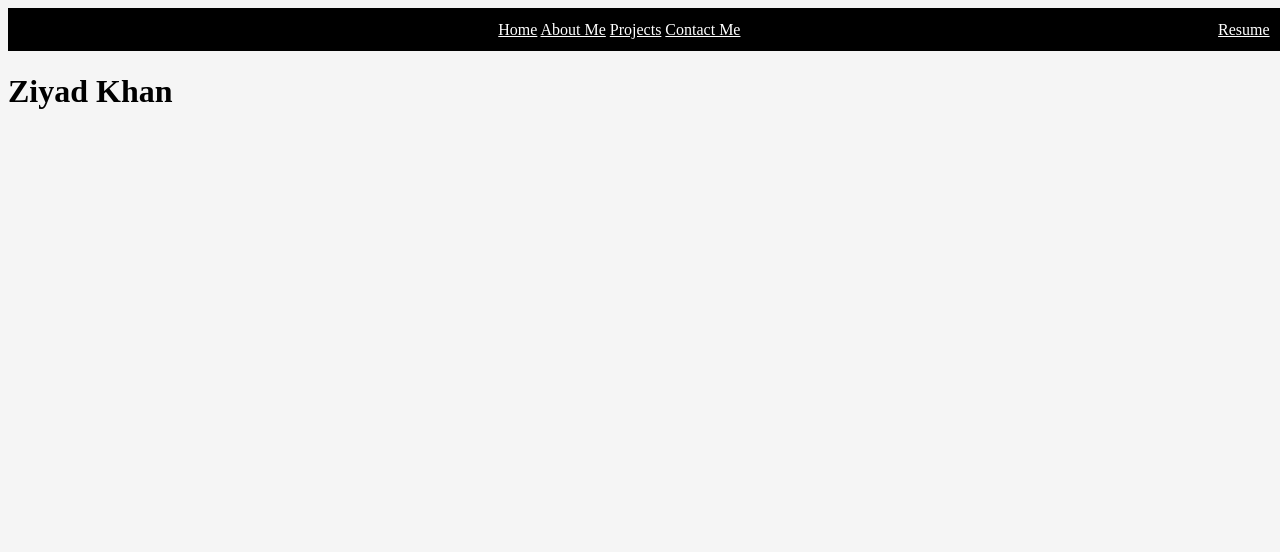
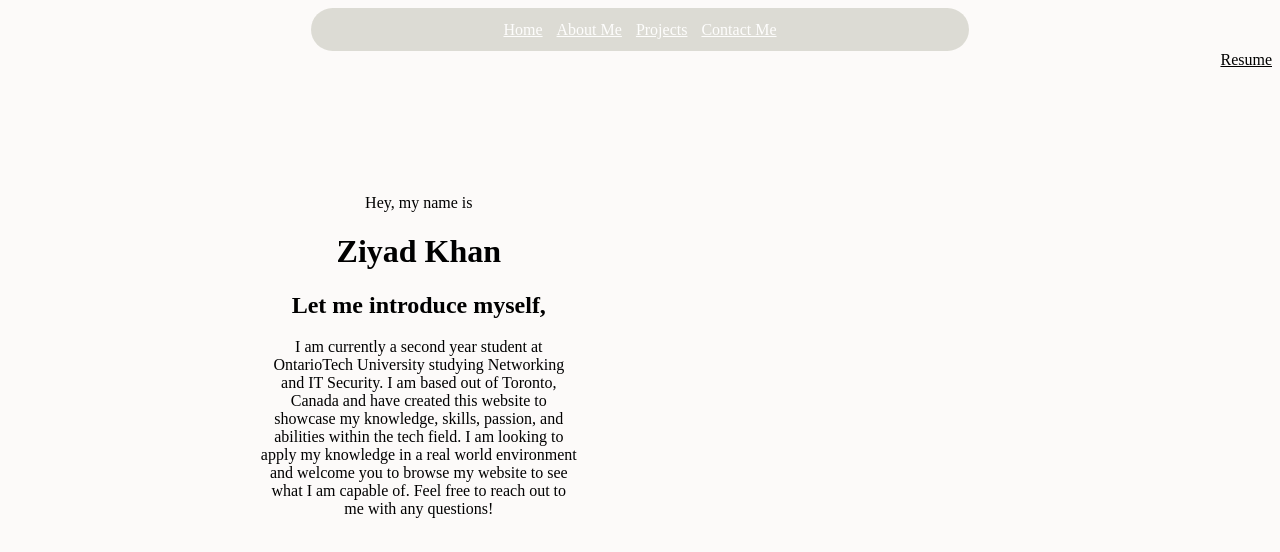
Before and after one commit to ZiyadK1520/Ziyad-Khan-Portfolio, a plain HTML site: page index.html in a window 1280 px wide. Drawn offline with Linux system fonts and the light colour scheme.

Commit message:
updating files
updating files with new work

```diff
--- a/full.css
+++ b/full.css
@@ -1,23 +1,43 @@
-body{
-    background-color:whitesmoke;
+html{
+    background-color:#FCFAF9;
 }
 
 nav{
-    width:100%;
+    margin: 0 auto;
+    padding: 0;
+    width:50%;
     height: 10%;
-    background-color:black;
+    background:#C8C8BC;
+    opacity: .6;
     color:whitesmoke;
     text-align:center;
     padding: 1%;
+    border:none;
+    border-radius: 25px;
+}
+
+.selection{
+    margin:5px;
 }
 
 a{
     color:white;
     font-weight:heavy;
+    opacity: 1;
 
 }
 
 #Resume{
-    float: right;
-    margin-right: 15px;
+    float:right;
+    color:black;
+
 }
+
+#intro{
+    float:left;
+    width:25%;
+    height:auto;
+    margin-top:10%;
+    margin-left:20%;
+    text-align: center;
+}
--- a/index.html
+++ b/index.html
@@ -10,13 +10,21 @@
     <body>
         <header>
             <nav>
-                <a href="index.html">Home</a>
-                <a href="about_pg.html">About Me</a>
-                <a href="projects.html">Projects</a>
-                <a href="contact.html">Contact Me</a>
-                <a id="Resume" href="Resume/ZiyadKhan-Resume.pdf">Resume</a>
+                <a class="selection" href="index.html">Home</a>
+                <a class="selection" href="about_pg.html">About Me</a>
+                <a class="selection" href="projects.html">Projects</a>
+                <a class="selection" href="contact.html">Contact Me</a>
             </nav>
-            <h1>Ziyad Khan</h1>
+            <a id="Resume" href="Resume/ZiyadKhan-Resume.pdf">Resume</a>
         </header>
+        <div id="intro">
+
+            <p>Hey, my name is</p><h1 id="name">Ziyad Khan</h1>
+            <h2>Let me introduce myself,</h2>
+            <p>I am currently a second year student at OntarioTech University studying Networking and IT Security. I am based out of Toronto, Canada
+                and have created this website to showcase my knowledge, skills, passion, and abilities within the tech field. I am looking to apply my knowledge in a real world environment
+                and welcome you to browse my website to see what I am capable of. Feel free to reach out to me with any questions!
+            </p>
+        </div>
     </body>
 </html>
```
Also changed, not shown: 1 other file.
